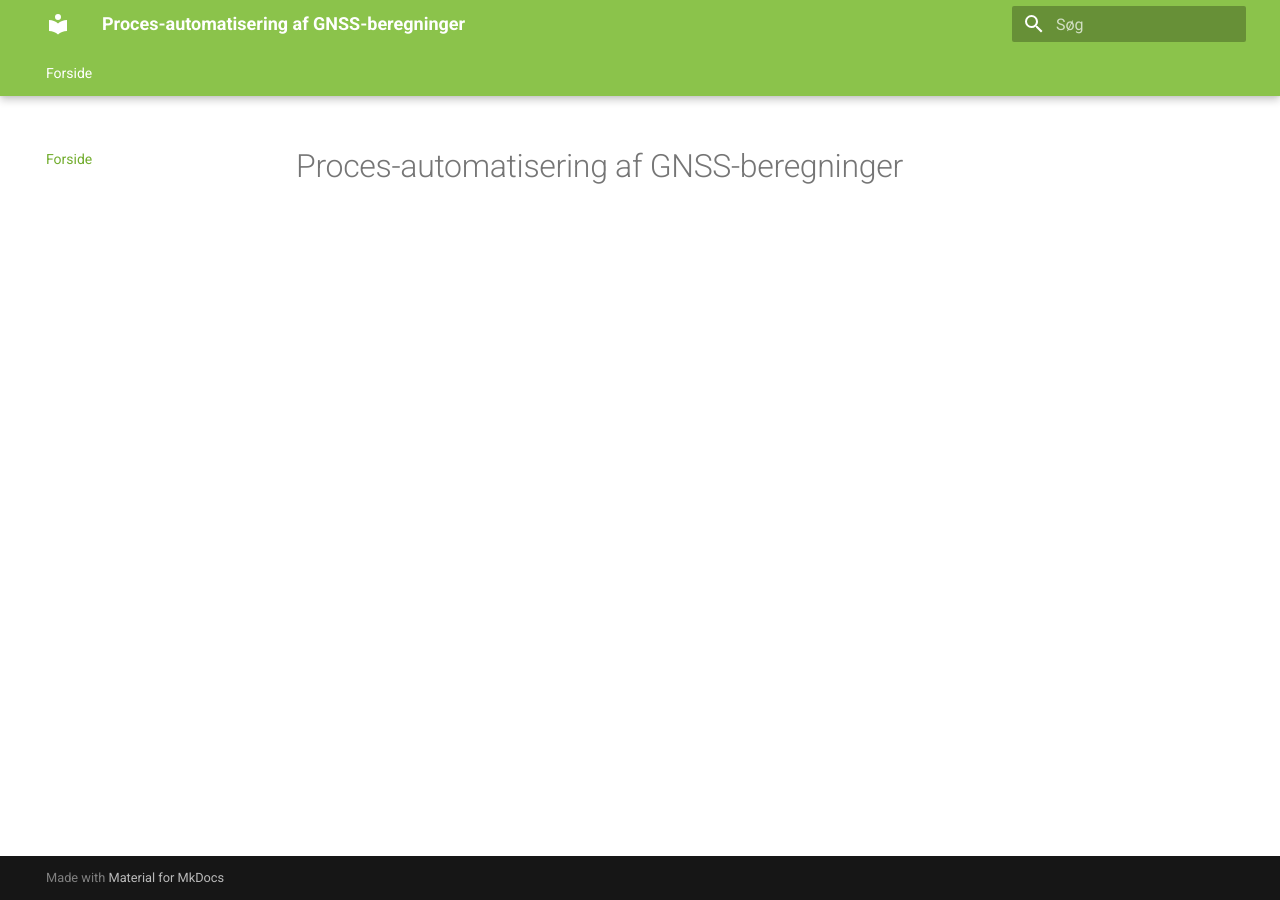
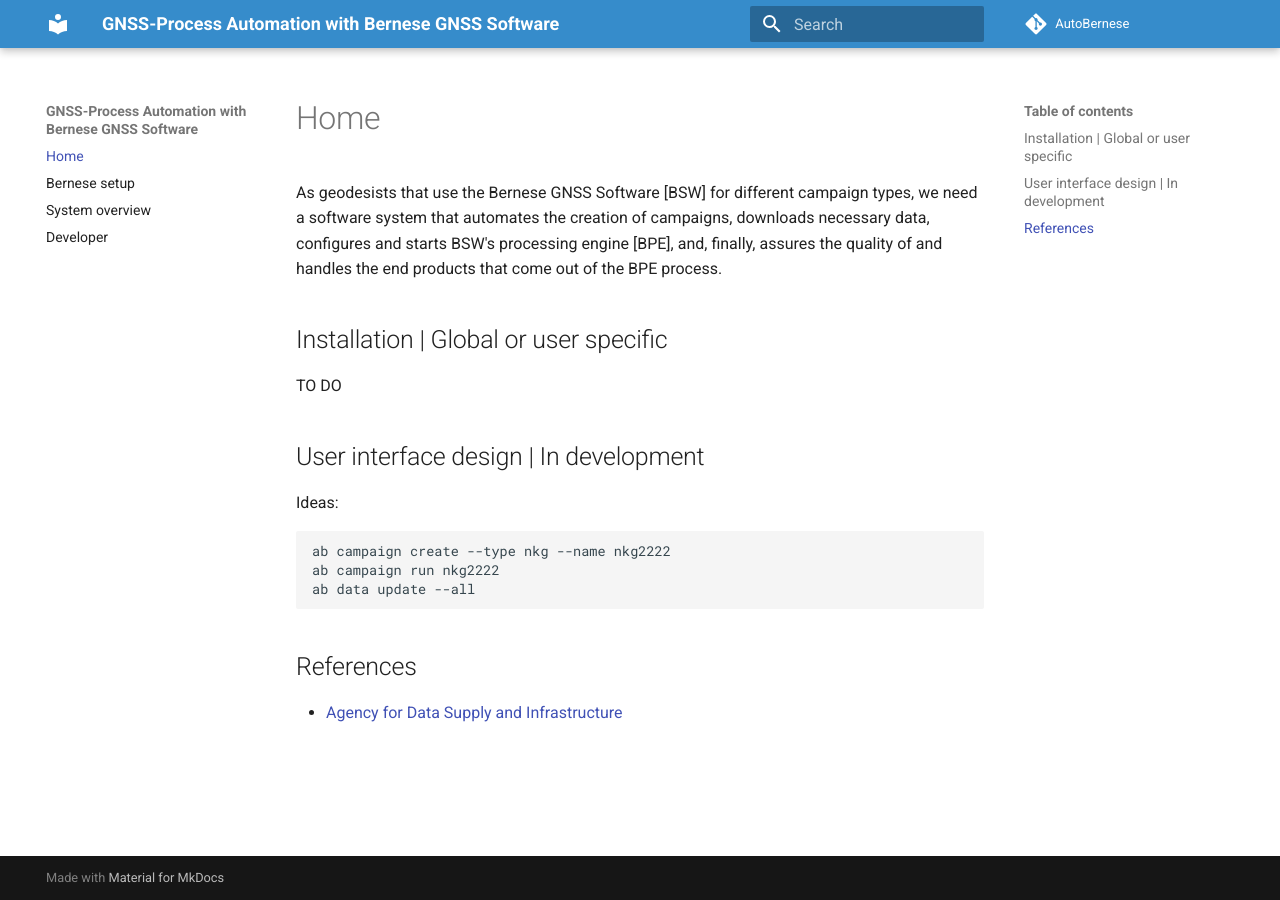
Before and after one commit to SDFIdk/AutoBernese, an MkDocs documentation site: the page built from docs/index.md, in a window 1280 px wide. Built offline with MkDocs 1.6.1 and Material for MkDocs 9.7.7, drawn with Linux system fonts in a browser that asks for light colours; comment, search, counter and statistics services are not loaded.

Commit message:
Change language to English and add various content.

````diff
--- a/README.md
+++ b/README.md
@@ -1 +1,3 @@
-# [Proces-automatisering af GNSS-beregninger](https://github.com/SDFIDK/AutoBernese)
+# [GNSS-Process Automation with Bernese GNSS Software](https://github.com/SDFIdk/AutoBernese)
+
+-- By the SDFI geodetic software developers
--- a/docs/index.md
+++ b/docs/index.md
@@ -1 +1,31 @@
-# Proces-automatisering af GNSS-beregninger
+
+As geodesists that use the Bernese GNSS Software [BSW] for different campaign
+types, we need a software system that automates the creation of campaigns,
+downloads necessary data, configures and starts BSW's processing engine [BPE],
+and, finally, assures the quality of and handles the end products that come out
+of the BPE process.
+
+
+## Installation | Global or user specific
+
+TO DO
+
+
+
+
+## User interface design | In development
+
+
+
+Ideas:
+
+```
+ab campaign create --type nkg --name nkg2222
+ab campaign run nkg2222
+ab data update --all
+```
+
+
+## References
+
+*   [Agency for Data Supply and Infrastructure](https://eng.sdfi.dk/)
--- /dev/null
+++ b/docs/stylesheets/extra.css
@@ -0,0 +1,5 @@
+:root > * {
+    --md-primary-fg-color:        #368ccb;
+    --md-primary-fg-color--light: #fff;
+    --md-primary-fg-color--dark:  #26367c;
+}
--- a/mkdocs.yml
+++ b/mkdocs.yml
@@ -1,29 +1,50 @@
 dev_addr: localhost:7000
-site_name: Proces-automatisering af GNSS-beregninger
+site_name: GNSS-Process Automation with Bernese GNSS Software
 site_description:
 site_author: Joachim Mortensen
 
+repo_name: AutoBernese
+repo_url: https://github.com/SDFIdk/AutoBernese
+
 nav:
-- Forside: index.md
+- Home: index.md
+- Bernese setup: bernese-setup.md
+- System overview: system-overview.md
+- Developer: developer.md
+# - Background:
+#   - GNSS processing: gnss-processing.md
+#   - Processing tools: processing-tools.md
+# - Setup:
+#   - Prerequisites: prerequisites.md
+#   - Installation: installation.md
+# - External tools:
+#   - FIRE: fire.md
+# - Developer:
+#   - Documentation: documentation.md # Herunder structurizr og mkdocs
+#   - Code: code.md
 
 theme:
   name: material
 
-  language: da
+  language: en
   features:
-  - navigation.tabs
-  - navigation.tabs.sticky
+  # - navigation.tabs
+  # - navigation.tabs.sticky
   - navigation.sections
   - navigation.expand
-  - toc.integrate
+  # - toc.integrate
   - navigation.top
 
-  palette:
-    primary: light green
-    accent: light green
+#   palette:
+#     primary: light green
+#     accent: light green
+
+extra_css:
+- stylesheets/extra.css
 
 plugins:
 - search
+- glightbox
 
 markdown_extensions:
 - admonition
````
Also changed, not shown: docs/bernese-setup.md (added, +34 -0 lines), docs/developer.md (added, +50 -0 lines), docs/system-overview.md (added, +12 -0 lines), docs/assets/diagrams/structurizr-1-BSW.png (added), docs/assets/diagrams/structurizr-1-Container-1.png (added), docs/assets/diagrams/structurizr-1-Data.png (added), docs/assets/diagrams/structurizr-1-SystemContext-1.png (added), 1 other file.
